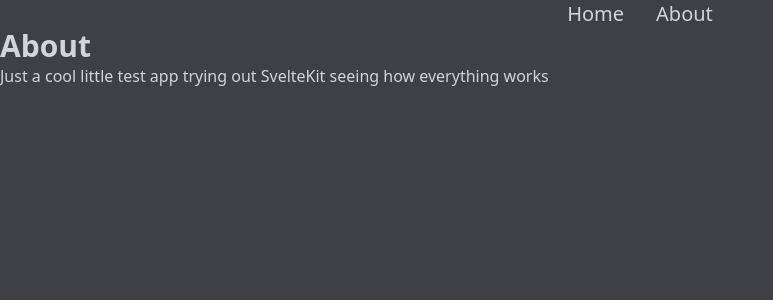
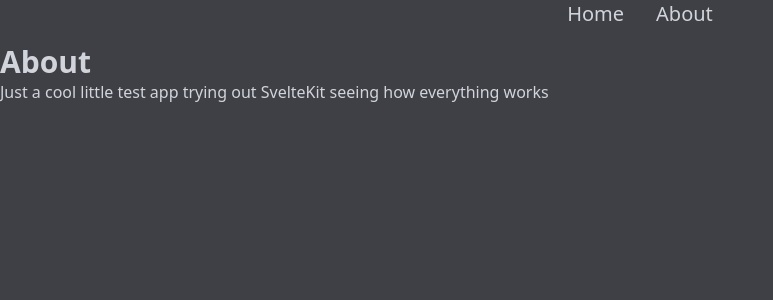
Before and after one commit to nsdeschenes/sveltekit-pokedex, a SvelteKit app: page /about in a window 1280 px wide. Shown: the top 300 px of the page, without its empty margins (0-773 px from the left). Built offline with nearby package versions, Linux system fonts and the light colour scheme.

Commit message:
add gap between nav and content

```diff
--- a/src/routes/+layout.svelte
+++ b/src/routes/+layout.svelte
@@ -4,7 +4,7 @@
 </script>
 
 <div class="container mx-auto">
-	<div class="flex flex-col items-center">
+	<div class="flex flex-col items-center gap-4">
 		<nav class="flex flex-row gap-8">
 			<Link href="/">Home</Link>
 			<Link href="/about">About</Link>
```
